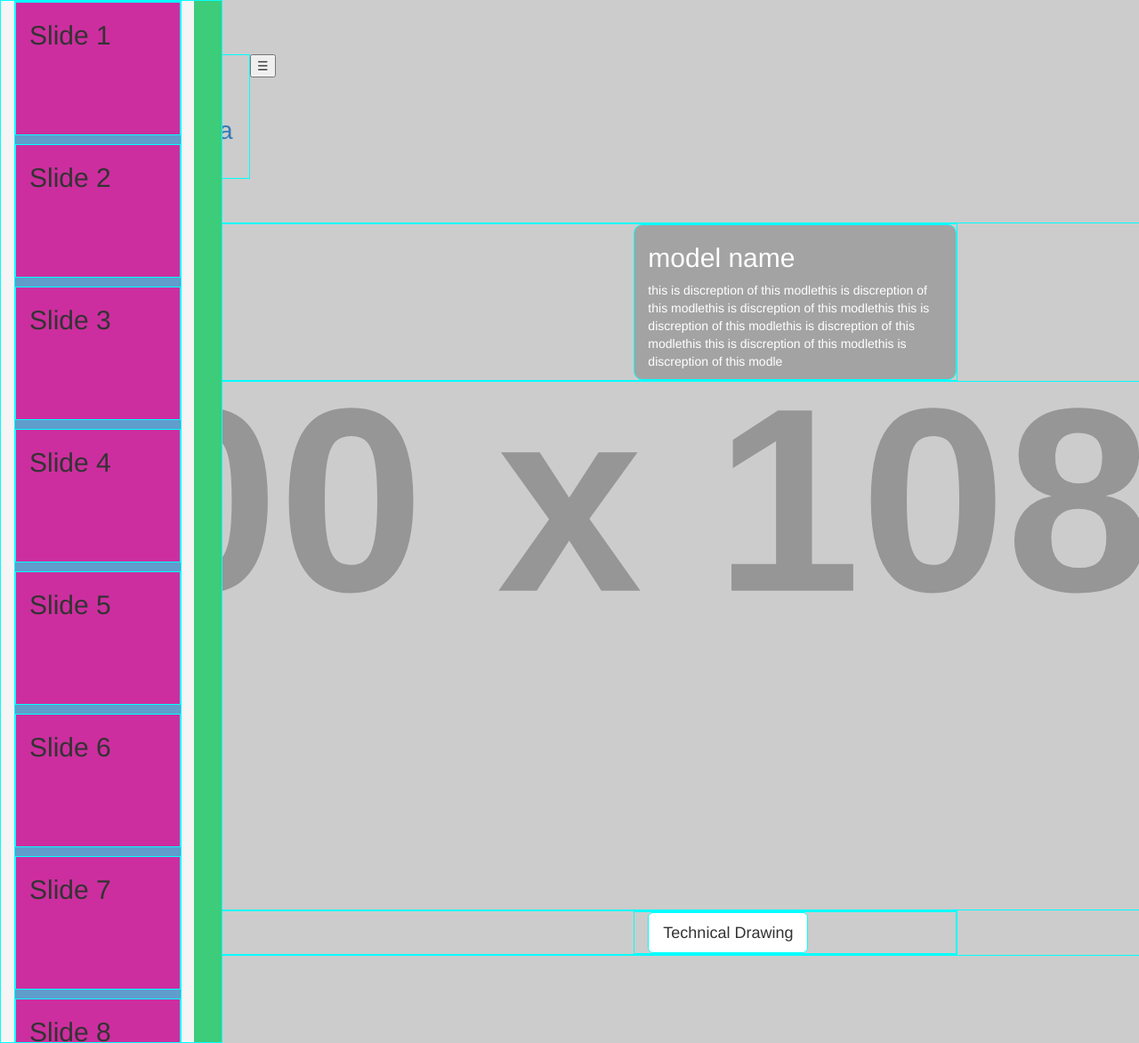
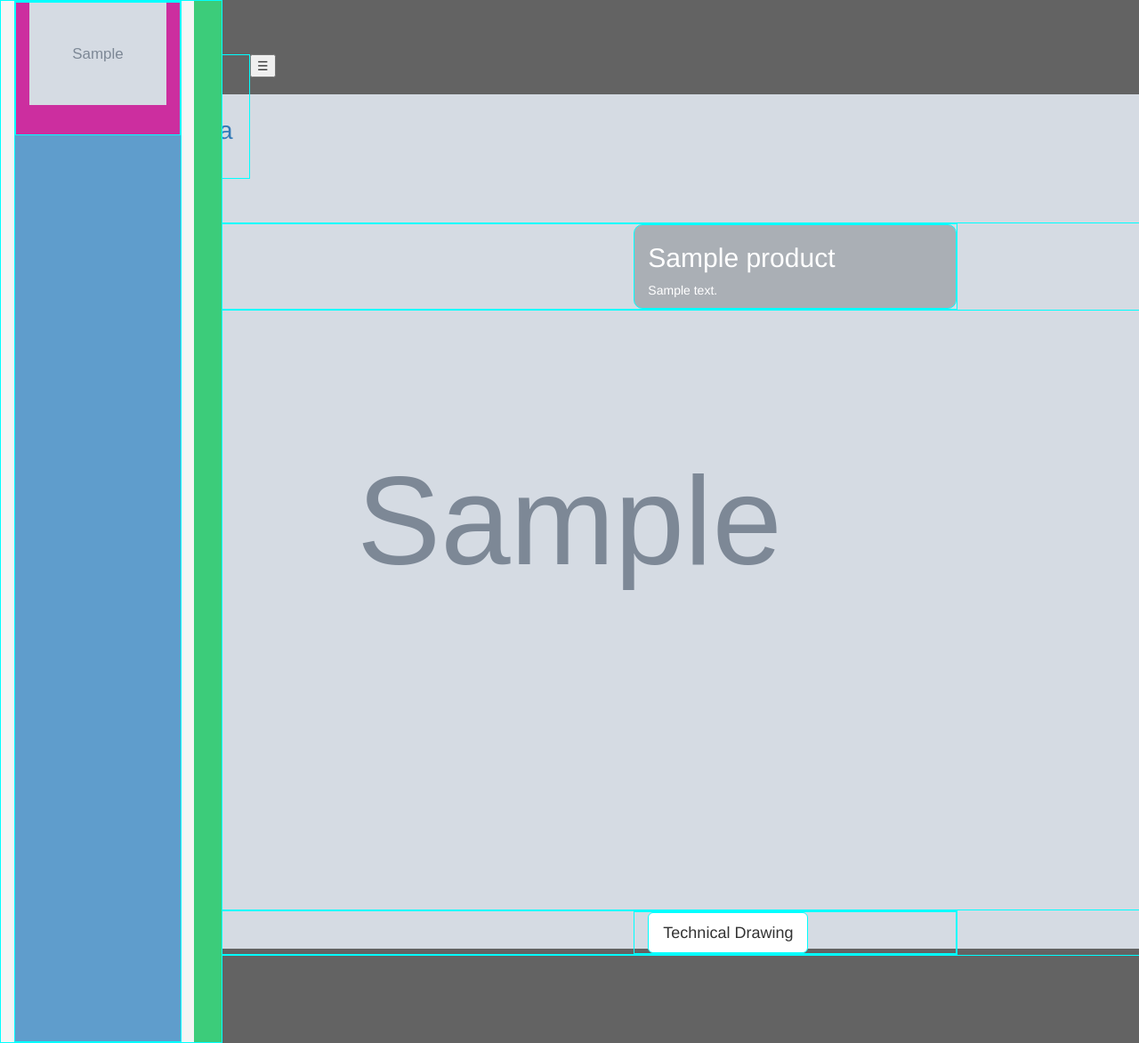
Before and after one commit to ahmedtaa/gravena, a Django app: template gravena/templates/pages/acrylic_bathtubs.html in a window 1280 px wide. Shown: the whole page at 89% size. Run offline with Django 3.2, Linux system fonts and the light colour scheme; the template is opened without the code that fills it: values that come from a table or form of the project are taken from there, others are empty; tables that the repository leaves empty hold one stand-in row (values such as "Sample post"); grey boxes marked "Sample" are stand-in pictures; grey boxes labelled with a size stand in for pictures from a placeholder-image service; parts of the project's set-up code (start-up, migrations or seed data) failed here and were passed over; some libraries are stand-ins or nearby versions.

Commit message:
Iplement dynamic data

```diff
--- a/gravena/templates/pages/carousel.html
+++ b/gravena/templates/pages/carousel.html
@@ -1,29 +1,30 @@
+{% include 'pages/sideNav.html' %}
 <div id="fullPageCarousel">
   <div id="myCarousel" class="carousel slide" data-ride="carousel" data-interval="false">
     <!-- Indicators -->
     <div class="carousel-inner">
-
-  <div class="item active">
+      {% for product in products %}
+        <div class="item {% if forloop.counter0 ==  0 %} active {% endif %}">
           <!-- Set the first background image using inline CSS below. -->
             <div class="fill"
-          style="background-image:url('http://placehold.it/1900x1080&text=Slide 1');">
+                  style="background-image:url(' {{ product.main_image.url }} ');
+                  background-size: contain;
+                  background-repeat: no-repeat;
+                  ">
               <section class="row borderInspect discreption-row">
                 <div class="col-md-10">
                   <div class="row borderInspect">
                     <div class="col-md-4 col-md-offset-4 pull-right
                                 discreption-col animated fadeIn
                                 borderInspect">
-              <h2>model name</h2>
-              <p>this is discreption of this modlethis is discreption of this
-                  modlethis is discreption of this modlethis
-                  this is discreption of this modlethis is discreption of this modlethis
-                  this is discreption of this modlethis is discreption of this modle
-              </p>
+                      <h2>{{ product.name }}</h2>
+                      <p> {{ product.description }} <p>
                     </div>
                   </div>
                 </div>
               </section>
             </div>
+
             <section class="row borderInspect modal-row">
               <div class="col-md-10">
                 <div class="row borderInspect">
@@ -44,73 +45,9 @@
             <h2>Caption 1</h2>
           </div> -->
         </div>
+      {% endfor %}
 
-  <div class="item">
-    <!-- Set the second background image using inline CSS below. -->
-    <div class="fill" style="background-image:url('http://placehold.it/1900x1080&text=Slide 2');"></div>
-    <div class="carousel-caption">
-      <h2>Caption 2</h2>
-    </div>
-  </div>
-
-  <div class="item">
-    <!-- Set the third background image using inline CSS below. -->
-    <div class="fill" style="background-image:url('http://placehold.it/1900x1080&text=Slide 3');"></div>
-    <div class="carousel-caption">
-      <h2>Caption 3</h2>
-    </div>
-  </div>
-
-  <div class="item">
-    <!-- Set the third background image using inline CSS below. -->
-    <div class="fill" style="background-image:url('http://placehold.it/1900x1080&text=Slide 4');"></div>
-    <div class="carousel-caption">
-      <h2>Caption 4</h2>
-    </div>
-  </div>
-
-  <div class="item">
-    <!-- Set the third background image using inline CSS below. -->
-    <div class="fill" style="background-image:url('http://placehold.it/1900x1080&text=Slide 5');"></div>
-    <div class="carousel-caption">
-      <h2>Caption 5</h2>
-    </div>
-  </div>
-
-  <div class="item">
-    <!-- Set the third background image using inline CSS below. -->
-    <div class="fill" style="background-image:url('http://placehold.it/1900x1080&text=Slide 6');"></div>
-    <div class="carousel-caption">
-      <h2>Caption 6</h2>
-    </div>
-  </div>
-
-  <div class="item">
-    <!-- Set the third background image using inline CSS below. -->
-    <div class="fill" style="background-image:url('http://placehold.it/1900x1080&text=Slide 7');"></div>
-    <div class="carousel-caption">
-      <h2>Caption 7</h2>
-    </div>
-  </div>
-
-  <div class="item">
-    <!-- Set the third background image using inline CSS below. -->
-    <div class="fill" style="background-image:url('http://placehold.it/1900x1080&text=Slide 8');"></div>
-    <div class="carousel-caption">
-      <h2>Caption 8</h2>
-    </div>
-  </div>
-
-  <div class="item">
-    <!-- Set the third background image using inline CSS below. -->
-    <div class="fill" style="background-image:url('http://placehold.it/1900x1080&text=Slide 9');"></div>
-    <div class="carousel-caption">
-      <h2>Caption 9</h2>
-    </div>
-  </div>
     </div>
 
   </div>
 </div>
-
-{% include 'pages/sideNav.html' %}
--- a/gravena/templates/pages/sideNav.html
+++ b/gravena/templates/pages/sideNav.html
@@ -3,44 +3,35 @@
 
   <div class="side-nav-container">
     <div class="side-nav-content borderInspect">
-      <div class="col-xs-12 side-nav-item borderInspect"
+      <!-- <div class="col-xs-12 side-nav-item borderInspect"
            data-target="#myCarousel"
            data-slide-to="0"
            class="active">
             <h2>Slide 1</h2>
-      </div>
-      <div class="col-xs-12 side-nav-item borderInspect" data-target="#myCarousel" data-slide-to="1"><h2>Slide 2</h2></div>
-      <div class="col-xs-12 side-nav-item borderInspect" data-target="#myCarousel" data-slide-to="2"><h2>Slide 3</h2></div>
-      <div class="col-xs-12 side-nav-item borderInspect" data-target="#myCarousel" data-slide-to="3"><h2>Slide 4</h2></div>
-      <div class="col-xs-12 side-nav-item borderInspect" data-target="#myCarousel" data-slide-to="4"><h2>Slide 5</h2></div>
-      <div class="col-xs-12 side-nav-item borderInspect" data-target="#myCarousel" data-slide-to="5"><h2>Slide 6</h2></div>
-      <div class="col-xs-12 side-nav-item borderInspect" data-target="#myCarousel" data-slide-to="6"><h2>Slide 7</h2></div>
-      <div class="col-xs-12 side-nav-item borderInspect" data-target="#myCarousel" data-slide-to="7"><h2>Slide 8</h2></div>
-      <div class="col-xs-12 side-nav-item borderInspect" data-target="#myCarousel" data-slide-to="8"><h2>Slide 9</h2></div>
+      </div> -->
+      {% for product in products %}
+        <div class="col-xs-12 side-nav-item borderInspect"
+             data-target="#myCarousel"
+             data-slide-to="{{ forloop.counter0  }}">
+             <!-- <h2>{{ product.main_image_thumbnail.url }}</h2> -->
+
+
+             <!-- <div class=""
+                  style="background-image: url('{{ product.main_image.url }}');
+                  background-color: transparent;
+                  ">
+
+             </div> -->
+
+
+             <img src="{{ product.main_image_thumbnail.url }}"
+                  alt=""
+                  class="img-responsive" />
+        </div>
+      {% endfor %}
       <!-- <div class="col-xs-12 side-nav-item borderInspect" data-target="#myCarousel" data-slide-to="9"><h2>Slide 10</h2></div> -->
       <!-- <div class="col-xs-12 side-nav-item borderInspect" data-target="#myCarousel" data-slide-to="10"><h2>Slide 11</h2></div> -->
     </div>
   </div>
   <div class="side-nav-hover"></div>
 </nav>
-
-    <!-- <ol class="carousel-indicators">
-        <li data-target="#myCarousel" data-slide-to="0" class="active"></li>
-        <li data-target="#myCarousel" data-slide-to="1"></li>
-        <li data-target="#myCarousel" data-slide-to="2"></li>
-      </ol> -->
-
-
-      <!-- Wrapper for Slides -->
-
-
-
-      <!-- Controls -->
-    <!-- <a class="left carousel-control" href="#myCarousel" data-slide="prev">
-        <span class="icon-prev"></span>
-    </a>
-    <a class="right carousel-control" href="#myCarousel" data-slide="next">
-        <span class="icon-next"></span>
-    </a> -->
-<!-- </div>
-</div> -->
```
Also changed, not shown: gravena/templates/base.html (line endings or trailing spaces), gravena/templates/pages/modal.html (line endings or trailing spaces). Lines whose indentation alone changed are shown as unchanged.
